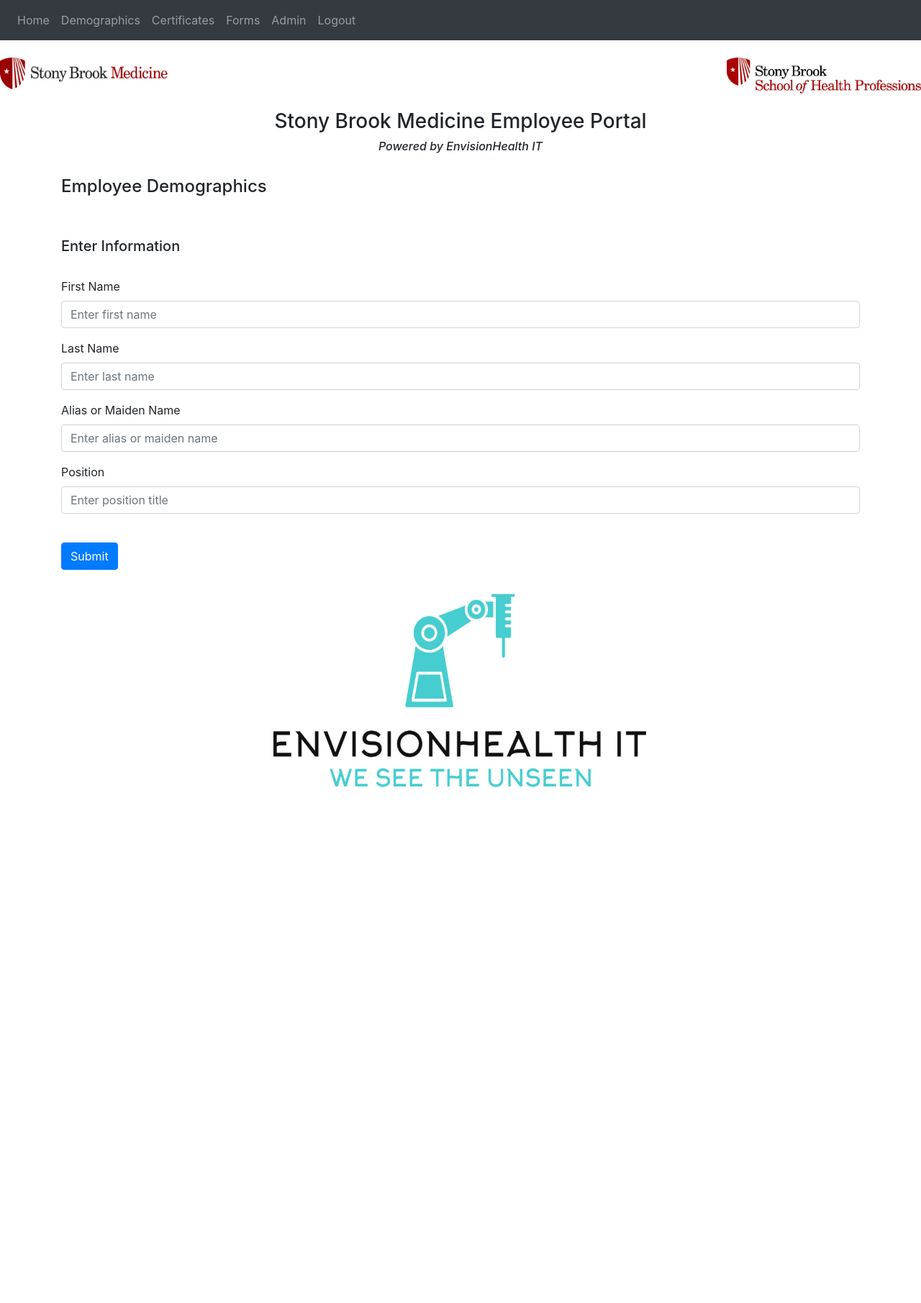
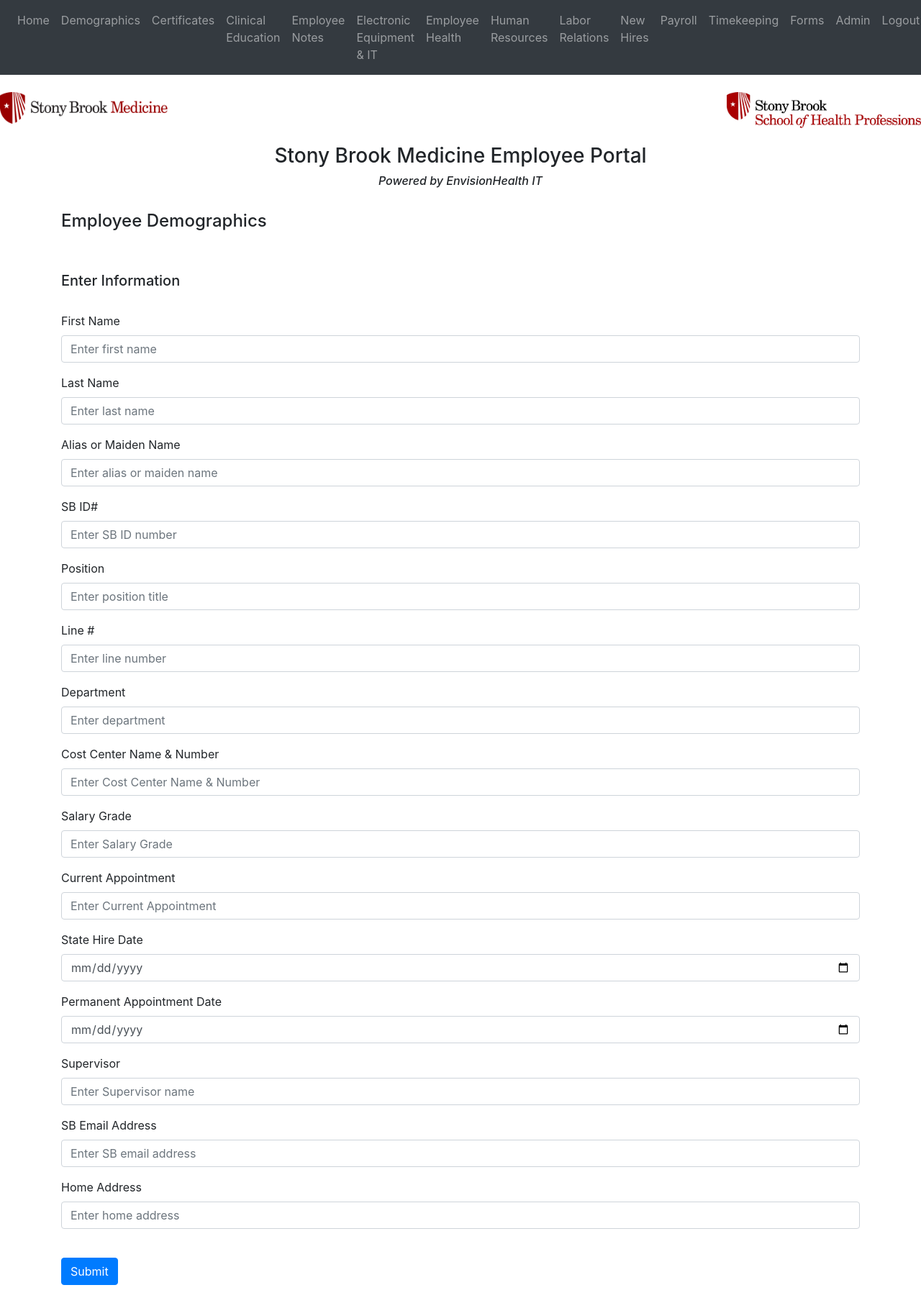
Before and after one commit to jaynamiproductions/employee-database-mvp, a Flask app: page /demographics in a window 1280 px wide. Shown: the top 1811 px of the page at 72% size. Before the commit the page ends 1094 px from the top, so only its background shows below. Run offline with Flask 3, Linux system fonts and the light colour scheme; the visitor is signed in with stand-in values (Sample User, id 1); data that the repository does not hold is empty; some libraries are stand-ins or nearby versions.

Commit message:
Add files via upload

```diff
--- a/flask1/website/templates/base.html
+++ b/flask1/website/templates/base.html
@@ -28,6 +28,15 @@
                     <a class="nav-item nav-link" id="home" href="/">Home</a>
                     <a class="nav-item nav-link" id="demographics" href="/demographics">Demographics</a>
                     <a class="nav-item nav-link" id="certificates" href="/certificates">Certificates</a>
+                    <a class="nav-item nav-link" id="certificates" href="/certificates">Clinical Education</a>
+                    <a class="nav-item nav-link" id="certificates" href="/certificates">Employee Notes</a>
+                    <a class="nav-item nav-link" id="certificates" href="/certificates">Electronic Equipment & IT</a>
+                    <a class="nav-item nav-link" id="certificates" href="/certificates">Employee Health</a>
+                    <a class="nav-item nav-link" id="certificates" href="/certificates">Human Resources</a>
+                    <a class="nav-item nav-link" id="certificates" href="/certificates">Labor Relations</a>
+                    <a class="nav-item nav-link" id="certificates" href="/certificates">New Hires</a>
+                    <a class="nav-item nav-link" id="certificates" href="/certificates">Payroll</a>
+                    <a class="nav-item nav-link" id="certificates" href="/certificates">Timekeeping</a>
                     <a class="nav-item nav-link" id="forms" href="/forms">Forms</a>
                     <a class="nav-item nav-link" id="admin" href="/admin">Admin</a>
                     <a class="nav-item nav-link" id="logout" href="/logout">Logout</a>
--- a/flask1/website/templates/demo.html
+++ b/flask1/website/templates/demo.html
@@ -8,8 +8,19 @@
         <div><label><b>First Name: </b></label> {{demo.fname}}</div>
         <div><label><b>Last Name: </b></label> {{demo.lname}}</div>
         <div><label><b>Alias/Maiden Name: </b></label> {{demo.maiden}}</div>
+        <div><label><b>SBID# </b></label> {{demo.sbid}}</div>
         <div><label><b>Position: </b></label> {{demo.position}}</div>
-        <div><label><i>Last Updated: </i></label> {{demo.date}}</div>
+        <div><label><b>Line#: </b></label> {{demo.linenum}}</div>
+        <div><label><b>Department: </b></label> {{demo.dept}}</div>
+        <div><label><b>Cost Center Name & Number: </b></label> {{demo.ccnn}}</div>
+        <div><label><b>Salary Grade: </b></label> {{demo.salary}}</div>
+        <div><label><b>Current Appointment: </b></label> {{demo.appt}}</div>
+        <div><label><b>State Hire Date: </b></label> {{demo.hiredate}}</div>
+        <div><label><b>Permanent Appointment Date: </b></label> {{demo.apptdate}}</div>
+        <div><label><b>Supervisor: </b></label> {{demo.supervisor}}</div>
+        <div><label><b>SB Email Address: </b></label> {{demo.sbemail}}</div>
+        <div><label><b>Home Address: </b></label> {{demo.home}}</div>
+        <div><label><i>Last Updated: </i></label> {{demo.update}}</div>
         <button type="button" class="close" onClick="deleteProfile({{ demo.id }})">Clear Data
             <span aria-hidden="true">&times;</span>
         </button>
@@ -28,7 +39,7 @@
             id="fname"
             name="fname"
             placeholder="Enter first name"
-            value="{{ data[0] }}"
+            value="{{ data[1] }}"
             >
     </div>
 
@@ -40,7 +51,7 @@
             id="lname"
             name="lname"
             placeholder="Enter last name"
-            value="{{ data[1] }}">
+            value="{{ data[2] }}">
 
     </div>
 
@@ -52,7 +63,18 @@
             id="maiden"
             name="maiden"
             placeholder="Enter alias or maiden name"
-            value="{{ data[2] }}">
+            value="{{ data[3] }}">
+    </div>
+
+    <div class="form-group">
+        <label for="sbid">SB ID#</label>
+        <input
+            type="number"
+            class="form-control"
+            id="sbid"
+            name="sbid"
+            placeholder="Enter SB ID number"
+            value="{{ data[4] }}">
     </div>
 
     <div class="form-group">
@@ -63,9 +85,110 @@
             id="position"
             name="position"
             placeholder="Enter position title"
-            value="{{ data[3] }}">
+            value="{{ data[5] }}">
+    </div>
+    <div class="form-group">
+        <label for="linenum">Line #</label>
+        <input
+            type="number"
+            class="form-control"
+            id="linenum"
+            name="linenum"
+            placeholder="Enter line number"
+            value="{{ data[6] }}">
+    </div>
+    <div class="form-group">
+        <label for="dept">Department</label>
+        <input
+            type="text"
+            class="form-control"
+            id="dept"
+            name="dept"
+            placeholder="Enter department"
+            value="{{ data[7] }}">
+    </div>
+    <div class="form-group">
+        <label for="ccnnn">Cost Center Name & Number</label>
+        <input
+            type="text"
+            class="form-control"
+            id="ccnnn"
+            name="ccnn"
+            placeholder="Enter Cost Center Name & Number"
+            value="{{ data[8] }}">
+    </div>
+    <div class="form-group">
+        <label for="salary">Salary Grade</label>
+        <input
+            type="text"
+            class="form-control"
+            id="salary"
+            name="salary"
+            placeholder="Enter Salary Grade"
+            value="{{ data[9] }}">
+    </div>
+    <div class="form-group">
+        <label for="appt">Current Appointment</label>
+        <input
+            type="text"
+            class="form-control"
+            id="appt"
+            name="appt"
+            placeholder="Enter Current Appointment"
+            value="{{ data[10] }}">
+    </div>
+    <div class="form-group">
+        <label for="hiredate">State Hire Date</label>
+        <input
+            type="date"
+            class="form-control"
+            id="hiredate"
+            name="hiredate"
+            placeholder="Enter State Hire Date"
+            value="{{ data[11] }}">
+    </div>
+    <div class="form-group">
+        <label for="apptdate">Permanent Appointment Date</label>
+        <input
+            type="date"
+            class="form-control"
+            id="apptdate"
+            name="apptdate"
+            placeholder="Enter Permanent Appointment Date"
+            value="{{ data[12] }}">
+    </div>
+    <div class="form-group">
+        <label for="supervisor">Supervisor</label>
+        <input
+            type="text"
+            class="form-control"
+            id="supervisor"
+            name="supervisor"
+            placeholder="Enter Supervisor name"
+            value="{{ data[13] }}">
+    </div>
+    <div class="form-group">
+        <label for="sbemail">SB Email Address</label>
+        <input
+            type="email"
+            class="form-control"
+            id="sbemail"
+            name="sbemail"
+            placeholder="Enter SB email address"
+            value="{{ data[14] }}">
+    </div>
+    <div class="form-group">
+        <label for="home">Home Address</label>
+        <input
+            type="text"
+            class="form-control"
+            id="home"
+            name="home"
+            placeholder="Enter home address"
+            value="{{ data[15] }}">
+    </div>
 
-    </div>
+
 
     <br/>
     <button type="submit" class="btn btn-primary">Submit</button>
--- a/flask1/website/views.py
+++ b/flask1/website/views.py
@@ -21,27 +21,51 @@
         fname = request.form.get('fname')
         lname = request.form.get('lname')
         maiden = request.form.get('maiden')
+        sbid = request.form.get('sbid')
         position = request.form.get('position')
+        linenum = request.form.get('linenum')
+        dept = request.form.get('dept')
+        ccnn = request.form.get('ccnn')
+        salary = request.form.get('salary')
+        appt = request.form.get('appt')
+        hiredate = request.form.get('hiredate')
+        apptdate = request.form.get('apptdate')
+        supervisor = request.form.get('supervisor')
+        sbemail = request.form.get('sbemail')
+        home = request.form.get('home')
 
-        if len(fname) < 1:
-            flash('Please enter a valid first name',category='Error')
-        elif len(lname) < 1:
-            flash('Please enter a valid last name',category='Error')
-        elif len(position) < 1:
-            flash('Please enter a valid position',category='Error')
-        else:
-            field = Demo.query.filter(Demo.user_id==current_user.id).first()
-            if field:
-                db.session.delete(field)
-                db.session.commit()
-            full_demo = Demo(fname=fname,lname=lname,maiden=maiden,position=position,user_id=current_user.id)
-            db.session.add(full_demo)
+
+
+
+
+        field = Demo.query.filter(Demo.user_id==current_user.id).first()
+        if field:
+            db.session.delete(field)
             db.session.commit()
+        full_demo = Demo(
+            fname=fname,
+            lname=lname,
+            maiden=maiden,
+            sbid=sbid,
+            position=position,
+            linenum=linenum,
+            dept=dept,
+            ccnn=ccnn,
+            salary=salary,
+            appt=appt,
+            hiredate=hiredate,
+            apptdate=apptdate,
+            supervisor=supervisor,
+            sbemail=sbemail,
+            home=home,
+            user_id=current_user.id)
+        db.session.add(full_demo)
+        db.session.commit()
 
-            flash('Information saved in database.',category='Success')
+        flash('Information saved in database.',category='Success')
     connect = sqlite3.connect('instance/database.db')
     c = connect.cursor()
-    sql1 = 'SELECT fname,lname,maiden,position FROM demo WHERE user_id=' + str(current_user.id)
+    sql1 = 'SELECT * FROM demo WHERE user_id=' + str(current_user.id)
     c.execute(sql1)
     output = c.fetchall()
     c.close()
@@ -85,7 +109,7 @@
 @views.route('/admin', methods=['GET','POST'])
 @login_required
 def admin(): # set admin users here
-    if current_user.email == 'jason@gmail.com':
+    if current_user.email == 'jason1@gmail.com':
         flash('Successfully accessed Admin page.',category='Success')
         connect = sqlite3.connect('instance/database.db')
         c = connect.cursor()
```
Also changed, not shown: flask1/website/models.py (+14 -1 lines).
